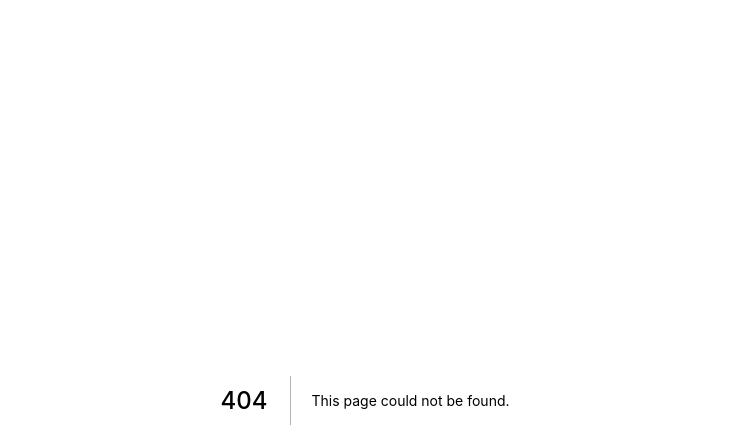
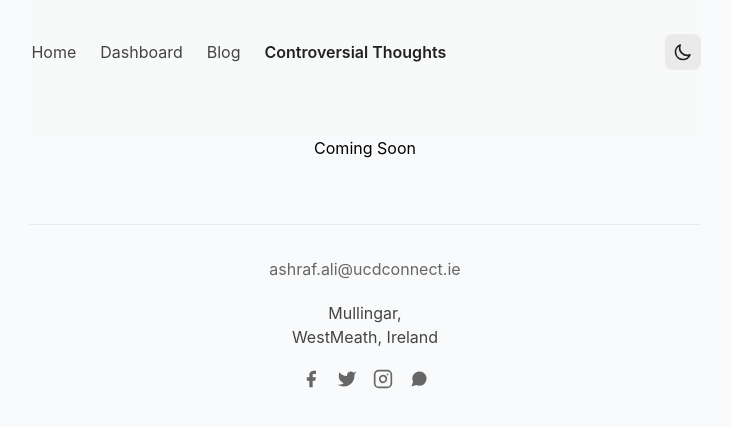
Before and after one commit to ash-xyz/webpage, a Next.js app: page /controversial in a window 1280 px wide. Before the commit this address had no page. Shown: the top 448 px of the page, without its empty margins (275-1007 px from the left). Built offline with nearby package versions, Linux system fonts and the light colour scheme.

Commit message:
Added Controversial Section

```diff
--- a/components/Container.tsx
+++ b/components/Container.tsx
@@ -45,6 +45,7 @@ export default function Container(props: any) {
                         <NavItem href="/" text="Home" />
                         <NavItem href="/dashboard" text="Dashboard" />
                         <NavItem href="/blog" text="Blog" />
+                        <NavItem href="/controversial" text="Controversial Thoughts" />
                     </div>
                     <button
                         aria-label="Toggle Dark Mode"
--- /dev/null
+++ b/pages/controversial.tsx
@@ -0,0 +1,14 @@
+import type { NextPage } from 'next'
+import Container from '../components/container'
+
+const Controversial: NextPage = () => {
+    return (
+        <Container>
+            <div className="flex flex-col justify-center items-start max-w-2xl border-gray-200 dark:border-gray-700 mx-auto pb-16">
+                <p>Coming Soon</p>
+            </div>
+        </Container>
+    )
+}
+
+export default Controversial
```
Also changed, not shown: 2 other files (tests, documents, lock files or other folders).
